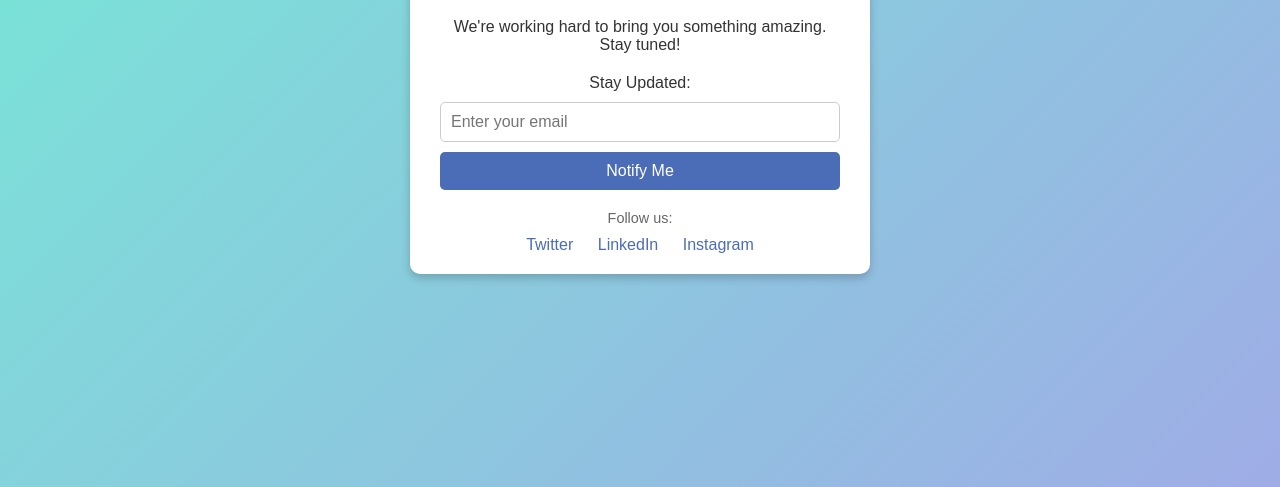
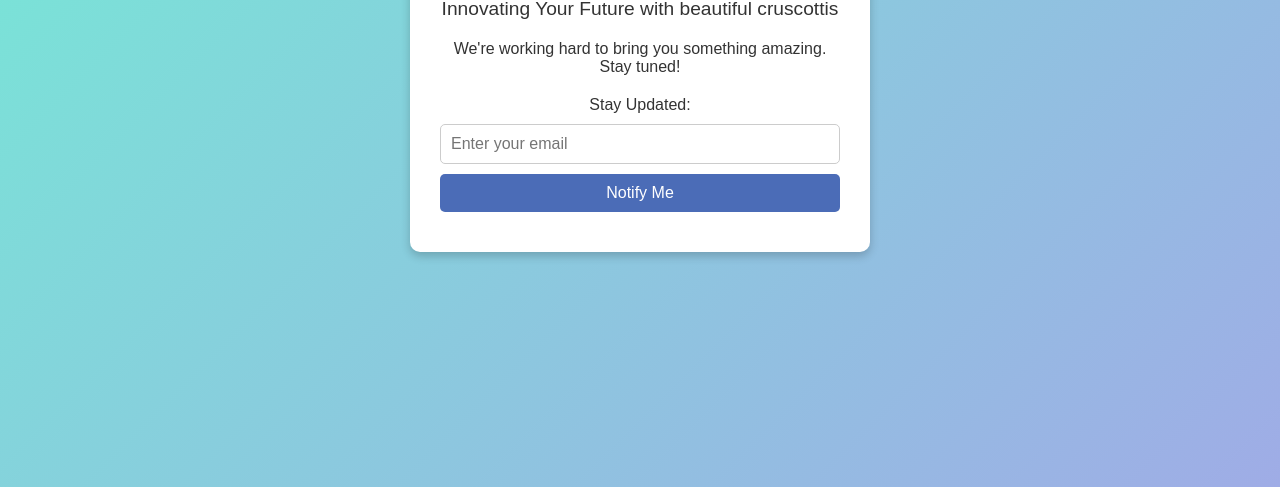
Before and after one commit to motric/motric.github.io, a plain HTML site: page index.html in a window 1280 px wide. Shown: the part 313-800 px from the top of the page. Drawn offline with Linux system fonts and the light colour scheme.

Commit message:
Update index.html
edit text

```diff
--- a/index.html
+++ b/index.html
@@ -10,7 +10,7 @@
   <div class="container">
     <header>
       <h1>Opalca</h1>
-      <p>Innovating Your Future</p>
+      <p>Innovating Your Future with beautiful cruscottis</p>
     </header>
     <main>
       <p>We're working hard to bring you something amazing. Stay tuned!</p>
@@ -21,12 +21,6 @@
       </form>
     </main>
     <footer>
-      <p>Follow us:</p>
-      <div class="social-links">
-        <a href="#" target="_blank">Twitter</a>
-        <a href="#" target="_blank">LinkedIn</a>
-        <a href="#" target="_blank">Instagram</a>
-      </div>
     </footer>
   </div>
 </body>
```
